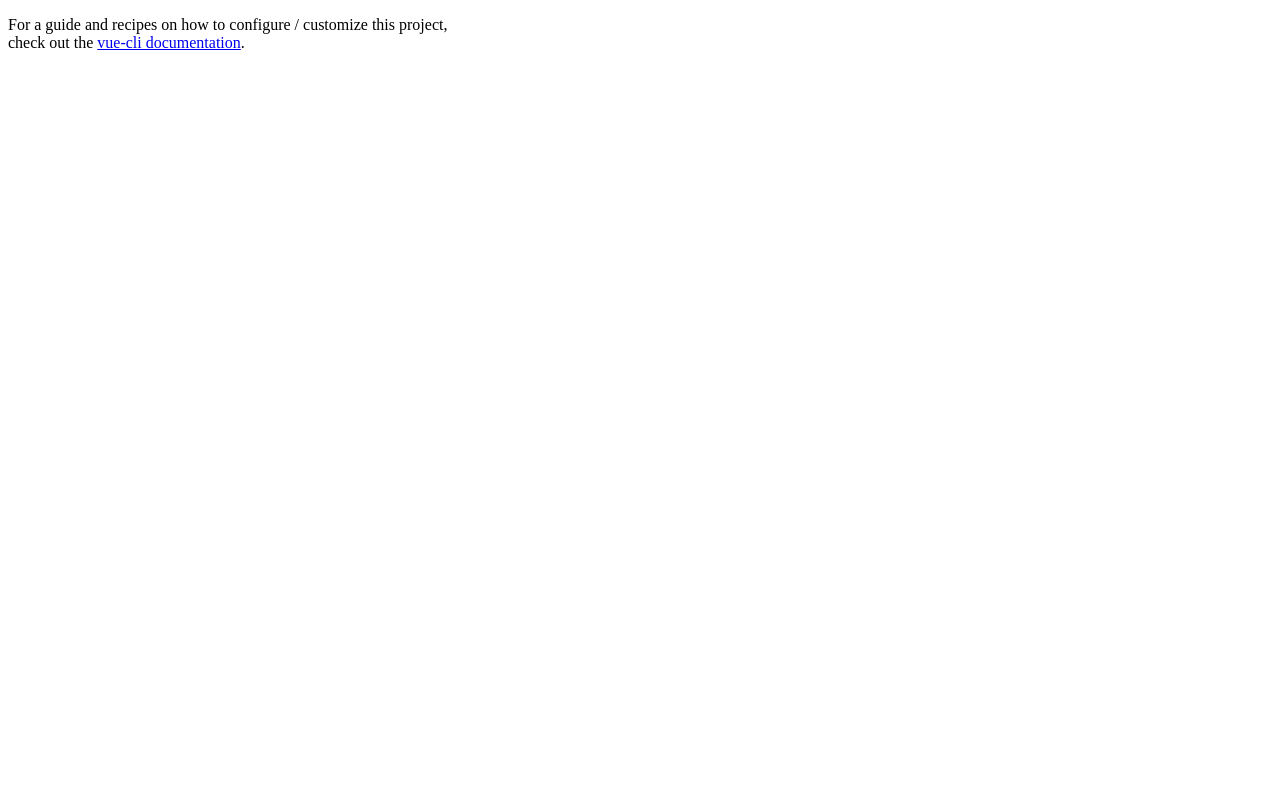
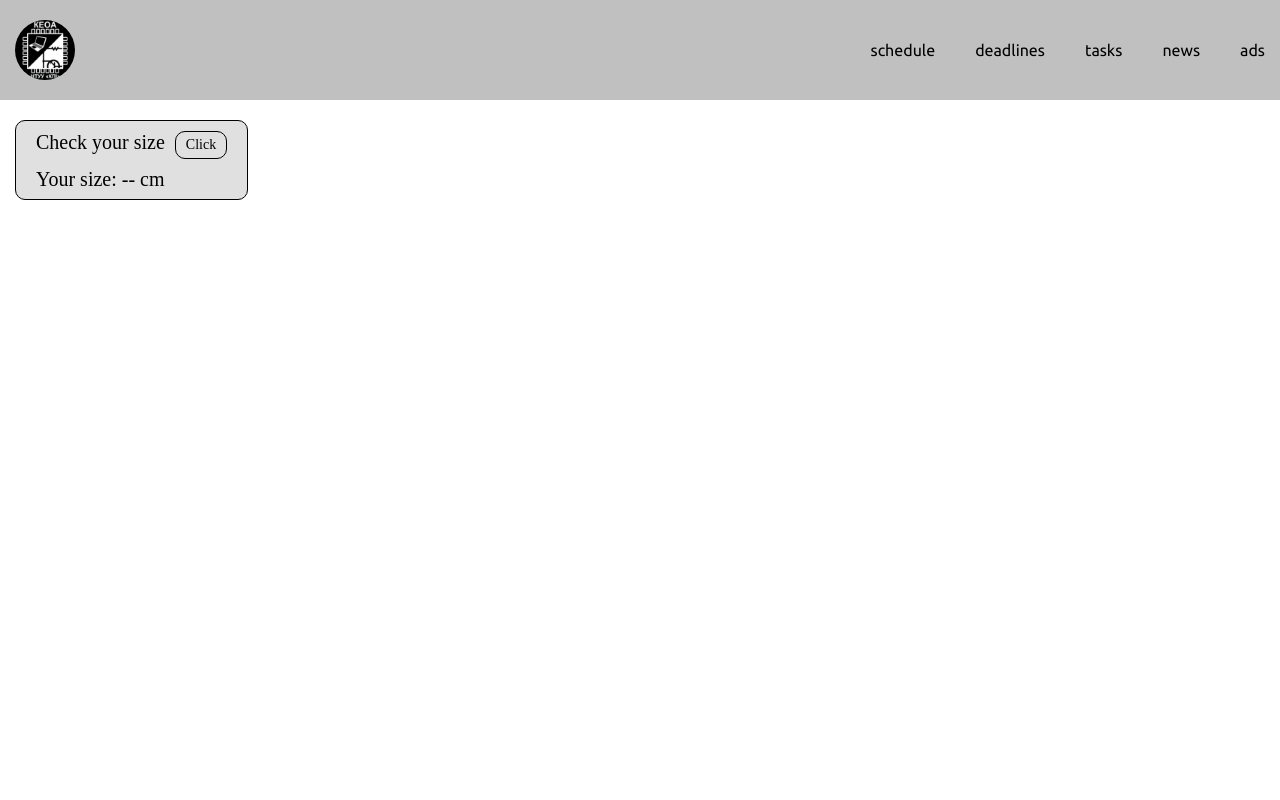
Before and after one commit to denispolovyan/dk12_website, a Vue app: page / in a window 1280 px wide. Shown: the top 800 px of the page. Built offline with nearby package versions, Linux system fonts and the light colour scheme.

Commit message:
first work day

```diff
--- a/src/App.vue
+++ b/src/App.vue
@@ -1,17 +1,119 @@
 <template>
-  <HelloWorld/>
+  <div class="wrapper">
+    <header-navbar class="header-navbar" />
+    <main class="main">
+      <section>
+        <dick-size-meter class="check" />
+      </section>
+    </main>
+    <footer-navbar class="footer-navbar" />
+  </div>
 </template>
 
 <script>
-import HelloWorld from './components/HelloWorld.vue'
+import HeaderNavbar from "./components/HeaderNavbar.vue";
+import FooterNavbar from "./components/FooterNavbar.vue";
+import DickSizeMeter from "./components/DickSizeMeter.vue";
 
 export default {
-  name: 'App',
+  name: "App",
   components: {
-    HelloWorld
-  }
-}
+    DickSizeMeter,
+    HeaderNavbar,
+    FooterNavbar,
+  },
+};
 </script>
 
 <style>
+@import url("https://fonts.googleapis.com/css2?family=Ubuntu&display=swap");
+
+* {
+  padding: 0;
+  margin: 0;
+  border: 0;
+}
+*,
+:after,
+:before {
+  -webkit-box-sizing: border-box;
+  box-sizing: border-box;
+}
+:active,
+:focus {
+  outline: none;
+}
+a:active,
+a:focus {
+  outline: none;
+}
+aside,
+footer,
+header,
+nav {
+  display: block;
+}
+body,
+html {
+  height: 100%;
+  width: 100%;
+  font-size: 100%;
+  line-height: 1;
+  font-size: 14px;
+  -ms-text-size-adjust: 100%;
+  -moz-text-size-adjust: 100%;
+  -webkit-text-size-adjust: 100%;
+}
+button,
+input,
+textarea {
+  font-family: inherit;
+}
+input::-ms-clear {
+  display: none;
+}
+button {
+  cursor: pointer;
+}
+button::-moz-focus-inner {
+  padding: 0;
+  border: 0;
+}
+a,
+a:visited {
+  text-decoration: none;
+}
+a:hover {
+  text-decoration: none;
+}
+ul li {
+  list-style: none;
+}
+img {
+  vertical-align: top;
+}
+h1,
+h2,
+h3,
+h4,
+h5,
+h6 {
+  font-size: inherit;
+  font-weight: 400;
+}
+
+.container {
+  padding: 0px 15px;
+}
+
+.wrapper {
+  min-height: 100%;
+  display: flex;
+  flex-direction: column;
+}
+
+.main {
+  flex: 1 1 auto;
+  height: 100vh;
+}
 </style>
--- /dev/null
+++ b/src/components/DickSizeMeter.vue
@@ -0,0 +1,62 @@
+<template>
+  <div class="container">
+    <div class="size">
+      <div class="size__card">
+        <div class="size__title">Check your size</div>
+        <div class="button">
+          <button @click="getSize()" class="button__body">Click</button>
+        </div>
+        <div class="size__result">Your size: {{ size }} cm</div>
+      </div>
+    </div>
+  </div>
+</template>
+
+<style scoped>
+.container {
+}
+.size {
+	margin: 20px 0px 0px 0px;
+}
+.size__card {
+  border: 1px solid #000;
+  border-radius: 10px;
+  padding: 10px 20px;
+  display: inline-block;
+  background-color: #e0e0e0;
+  font-size: 20px;
+}
+.size__title {
+  display: inline;
+  margin: 0px 10px 0px 0px;
+}
+.button {
+  display: inline;
+}
+.button__body {
+  border: 1px solid #000;
+  border-radius: 10px;
+  padding: 5px 10px;
+  background-color: #e0e0e0;
+  font-size: 14px;
+}
+.size__result {
+  margin: 10px 0px 0px 0px;
+}
+</style>
+
+<script>
+export default {
+  data() {
+    return {
+      size: "--",
+    };
+  },
+  methods: {
+    getSize() {
+      let randomSize = Math.random();
+      this.size = ((randomSize * 100) / 3).toPrecision(3);
+    },
+  },
+};
+</script>
--- /dev/null
+++ b/src/components/FooterNavbar.vue
@@ -0,0 +1,60 @@
+<template>
+  <header>
+    <div class="container">
+      <div class="header__body">
+        <div class="logo">
+          <div class="logo__body">
+            <img
+              class="logo__img"
+              src="../assets/dk12logo.jpg"
+              alt="logo"
+              style="width: 60px"
+            />
+          </div>
+        </div>
+        <div class="list">
+          <div class="list__body">
+            <div class="item">schedule</div>
+            <div class="item">deadlines</div>
+            <div class="item">tasks</div>
+            <div class="item">news</div>
+            <div class="item">ads</div>
+          </div>
+        </div>
+      </div>
+    </div>
+  </header>
+</template>
+
+<style>
+header {
+  background-color: #5F9EA0;
+   background-color: #C0C0C0;
+  font-family: "Ubuntu", sans-serif;
+}
+.header__body {
+  height: 100px;
+  display: flex;
+  align-items: center;
+}
+.logo {
+  flex: 1 1 200px;
+}
+.logo__img {
+  border-radius: 50%;
+}
+
+.list {
+  width: 100%;
+}
+.list__body {
+  justify-content: end;
+  display: flex;
+  align-items: center;
+  gap: 40px
+}
+.item {
+  font-size: 16px;
+  display: flex;
+}
+</style>
--- /dev/null
+++ b/src/components/HeaderNavbar.vue
@@ -0,0 +1,60 @@
+<template>
+  <header>
+    <div class="container">
+      <div class="header__body">
+        <div class="logo">
+          <div class="logo__body">
+            <img
+              class="logo__img"
+              src="../assets/dk12logo.jpg"
+              alt="logo"
+              style="width: 60px"
+            />
+          </div>
+        </div>
+        <div class="list">
+          <div class="list__body">
+            <div class="item">schedule</div>
+            <div class="item">deadlines</div>
+            <div class="item">tasks</div>
+            <div class="item">news</div>
+            <div class="item">ads</div>
+          </div>
+        </div>
+      </div>
+    </div>
+  </header>
+</template>
+
+<style>
+header {
+  background-color: #5F9EA0;
+   background-color: #C0C0C0;
+  font-family: "Ubuntu", sans-serif;
+}
+.header__body {
+  height: 100px;
+  display: flex;
+  align-items: center;
+}
+.logo {
+  flex: 1 1 200px;
+}
+.logo__img {
+  border-radius: 50%;
+}
+
+.list {
+  width: 100%;
+}
+.list__body {
+  justify-content: end;
+  display: flex;
+  align-items: center;
+  gap: 40px
+}
+.item {
+  font-size: 16px;
+  display: flex;
+}
+</style>
--- a/src/components/HelloWorld.vue
+++ /dev/null
@@ -1,15 +0,0 @@
-<template>
-  <p>
-    For a guide and recipes on how to configure / customize this project,<br />
-    check out the
-    <a href="https://cli.vuejs.org" target="_blank" rel="noopener"
-      >vue-cli documentation</a
-    >.
-  </p>
-</template>
-
-<script>
-export default {
-  name: "HelloWorld",
-};
-</script>
```
Also changed, not shown: src/assets/dk12logo.jpg (added).
